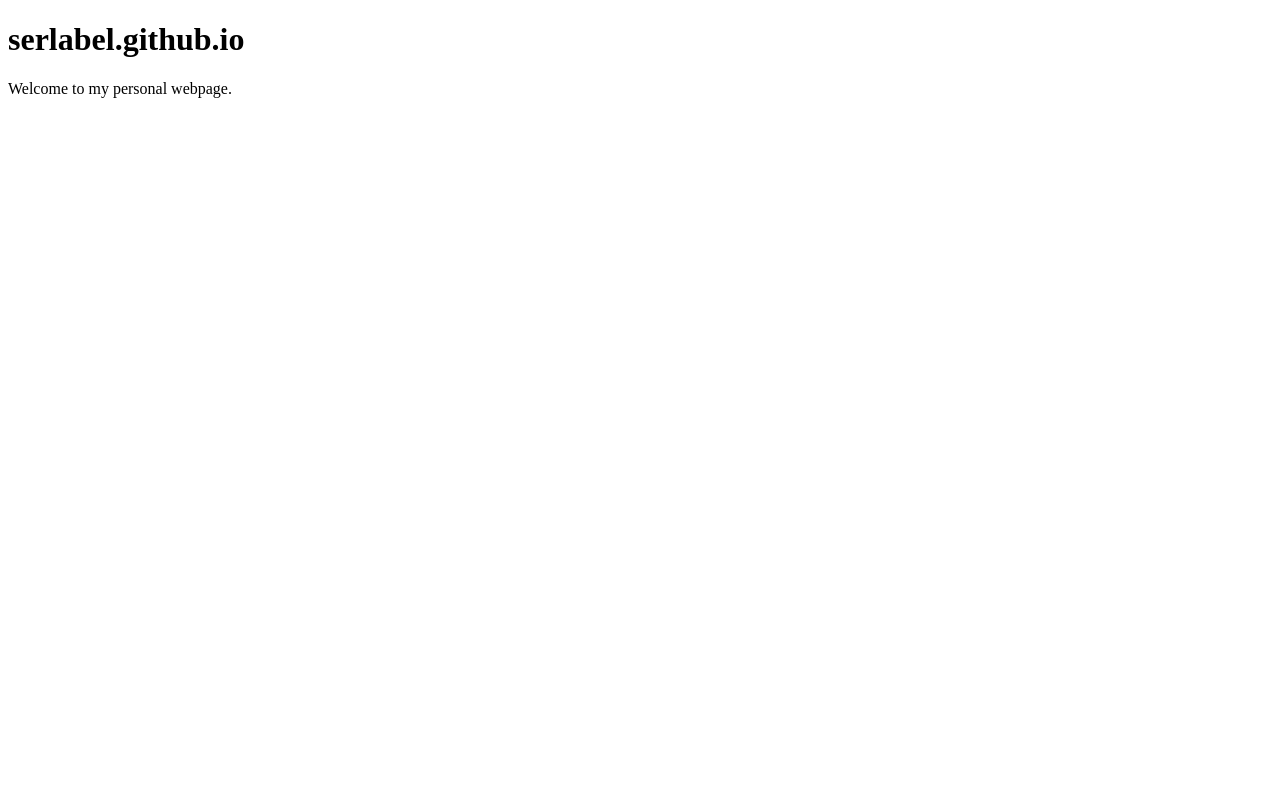
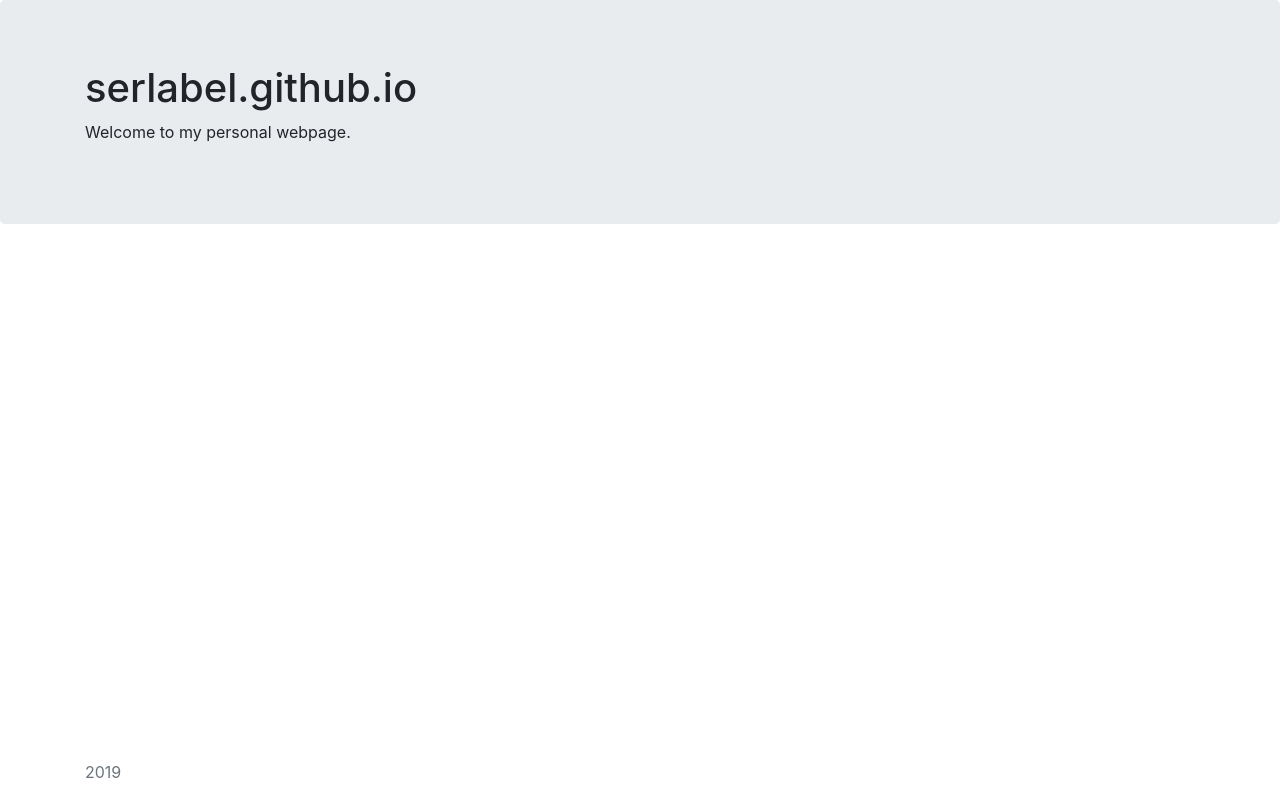
Before and after one commit to serlabel/serlabel.github.io, a plain HTML site: page index.html in a window 1280 px wide. Drawn offline with nearby package versions, Linux system fonts and the light colour scheme.

Commit message:
Add bootstrap

```diff
--- a/index.html
+++ b/index.html
@@ -1,7 +1,20 @@
 <!DOCTYPE html>
-<head></head>
-<body>
-  <h1>serlabel.github.io</h1>
-  <p>Welcome to my personal webpage.</p>
+<html class="h-100">
+<head>
+  <link rel="stylesheet" href="https://stackpath.bootstrapcdn.com/bootstrap/4.3.1/css/bootstrap.min.css" integrity="sha384-ggOyR0iXCbMQv3Xipma34MD+dH/1fQ784/j6cY/iJTQUOhcWr7x9JvoRxT2MZw1T" crossorigin="anonymous">
+</head>
+<body class="d-flex flex-column h-100">
+  <div class="jumbotron">
+    <div class="container">
+	  <h1>serlabel.github.io</h1>
+      <p>Welcome to my personal webpage.</p>
+	</div>
+  </div>
+
+  <footer class="footer mt-auto py-3">
+    <div class="container">
+      <span class="text-muted">2019</span>
+    </div>
+  </footer>
 </body>
 </html>
```
